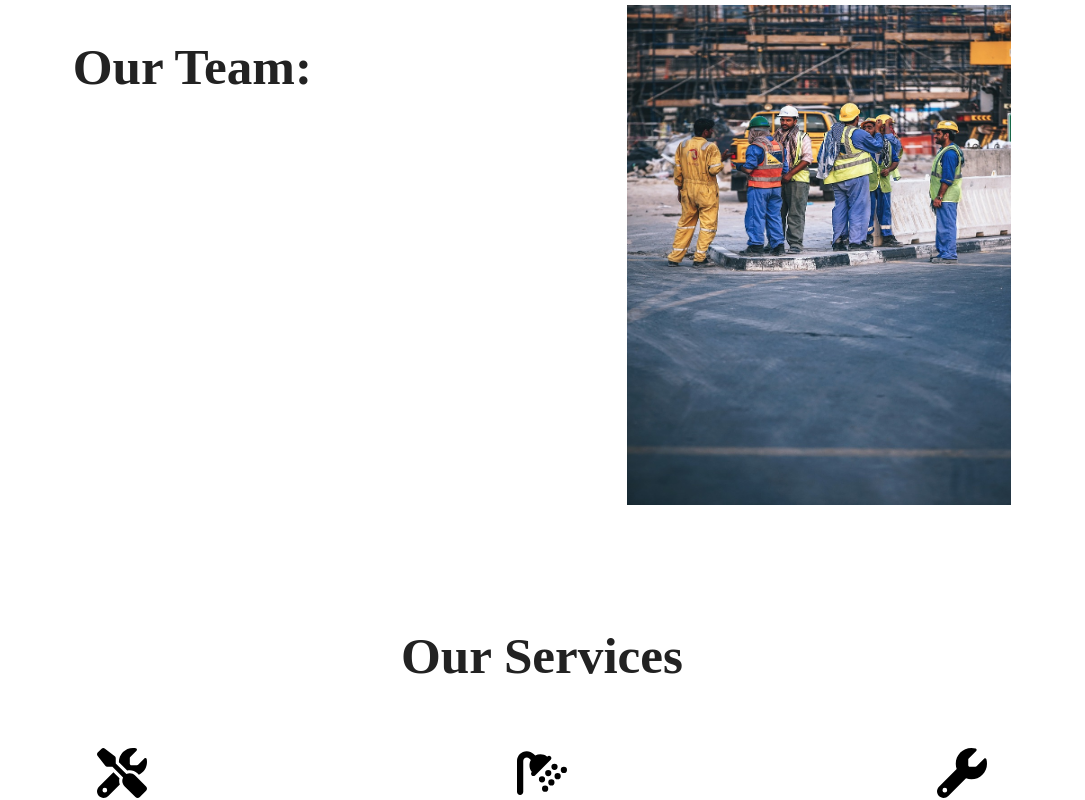
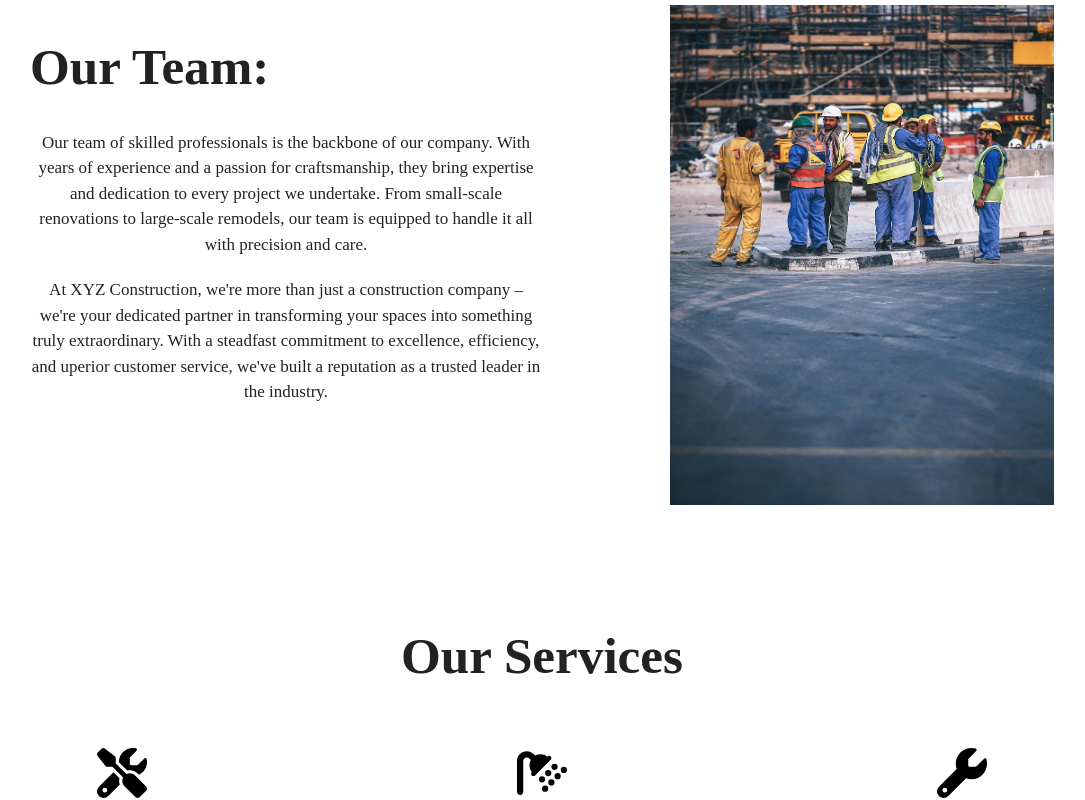
Before and after one commit to mmike1717/Construction-website, a React (Vite) app: page /AboutUs in a window 1280 px wide. Shown: the part 700-1500 px from the top of the page, without its empty margins (98-1183 px from the left). Built offline with nearby package versions, Linux system fonts and the light colour scheme.

Commit message:
finished about us page and started service page

```diff
--- a/src/App.jsx
+++ b/src/App.jsx
@@ -6,6 +6,7 @@ import NavBar from './components/NavBar/navBar';
 import './App.css'
 import HomePage from './components/HomePage/homePage';
 import AboutUs from './components/AboutUsPage/aboutUsPage';
+import ContactPage from './components/ContactUs/ContactPage';
 
 function App() {
 
@@ -19,6 +20,9 @@ function App() {
         <Route exact path='/' element={<HomePage/>}></Route>
 
         <Route exact path='/AboutUs' element={<AboutUs/>}></Route>
+
+        <Route exact path='/Contact' element={<ContactPage/>}></Route>
+
       </Routes>
 
       {/* <div>
--- a/src/components/AboutUsPage/aboutTheTeam.jsx
+++ b/src/components/AboutUsPage/aboutTheTeam.jsx
@@ -9,7 +9,22 @@ export default function TheTeam (){
             <div id='AboutTeamMainDiv'>
                 <div className='TeamHeadingAndDescription'>
                     <h1>Our Team:</h1>
-                    <div></div>
+                    <div className='TeamDescriptionPara'>
+                        <div>
+                            Our team of skilled professionals is the backbone of our company.
+                            With years of experience and a passion for craftsmanship, they bring
+                            expertise and dedication to every project we undertake. From small-scale
+                            renovations to large-scale remodels, our team is equipped to handle it
+                            all with precision and care.
+                        </div>
+                        <div>
+                            At XYZ Construction, we're more than just a construction company – we're
+                            your dedicated partner in transforming your spaces into something truly
+                            extraordinary. With a steadfast commitment to excellence, efficiency, and
+                            uperior customer service, we've built a reputation as a trusted leader in
+                            the industry.
+                        </div>
+                    </div>
                 </div>
                 <img src={team}></img>
             </div>
--- a/src/components/AboutUsPage/aboutUs.css
+++ b/src/components/AboutUsPage/aboutUs.css
@@ -12,6 +12,7 @@
     left: 0;
     width: 100%;
     height: 100%;
+    filter: brightness(0.5)
 }
 
 
@@ -44,7 +45,7 @@
 .TeamHeadingAndDescription{
     display: flex;
     max-width: 800px;
-    width: 30%;
+    width: 40%;
     flex-direction: column;
 }
 
@@ -52,3 +53,11 @@
 .TeamHeadingAndDescription > h1{
     display: flex;
 }
+
+
+.TeamDescriptionPara{
+    display: flex;
+    flex-direction: column;
+    row-gap: 20px;
+    font-size: 17px;
+}
--- a/src/components/AboutUsPage/aboutUsPage.jsx
+++ b/src/components/AboutUsPage/aboutUsPage.jsx
@@ -1,5 +1,5 @@
 
-import sunset from '../../assets/sunset.jpg'
+import sunset from '../../assets/kitchen06.jpg'
 import ContactUs from '../ContactUs/ContactUsSection'
 import Footer from '../Footer/footer'
 import GeneralServices from '../Services/generalServices'
--- /dev/null
+++ b/src/components/ContactUs/ContactPage.jsx
@@ -0,0 +1,15 @@
+import Footer from "../Footer/footer";
+import ContactUs from "./ContactUsSection";
+
+
+
+export default function ContactPage () {
+
+
+    return (
+        <>
+            <ContactUs/>
+            <Footer/>
+        </>
+    )
+}
--- a/src/components/Services/generalServices.css
+++ b/src/components/Services/generalServices.css
@@ -5,6 +5,7 @@
     flex-direction: column;
     height: 600px;
     justify-content: space-evenly;
+    margin-bottom: 40px;
 }
 
 
```
Also changed, not shown: src/components/Services/ServicesPage.jsx (added, +20 -0 lines), src/assets/kitchen06.jpg (added), src/assets/sunset.jpg (deleted).
